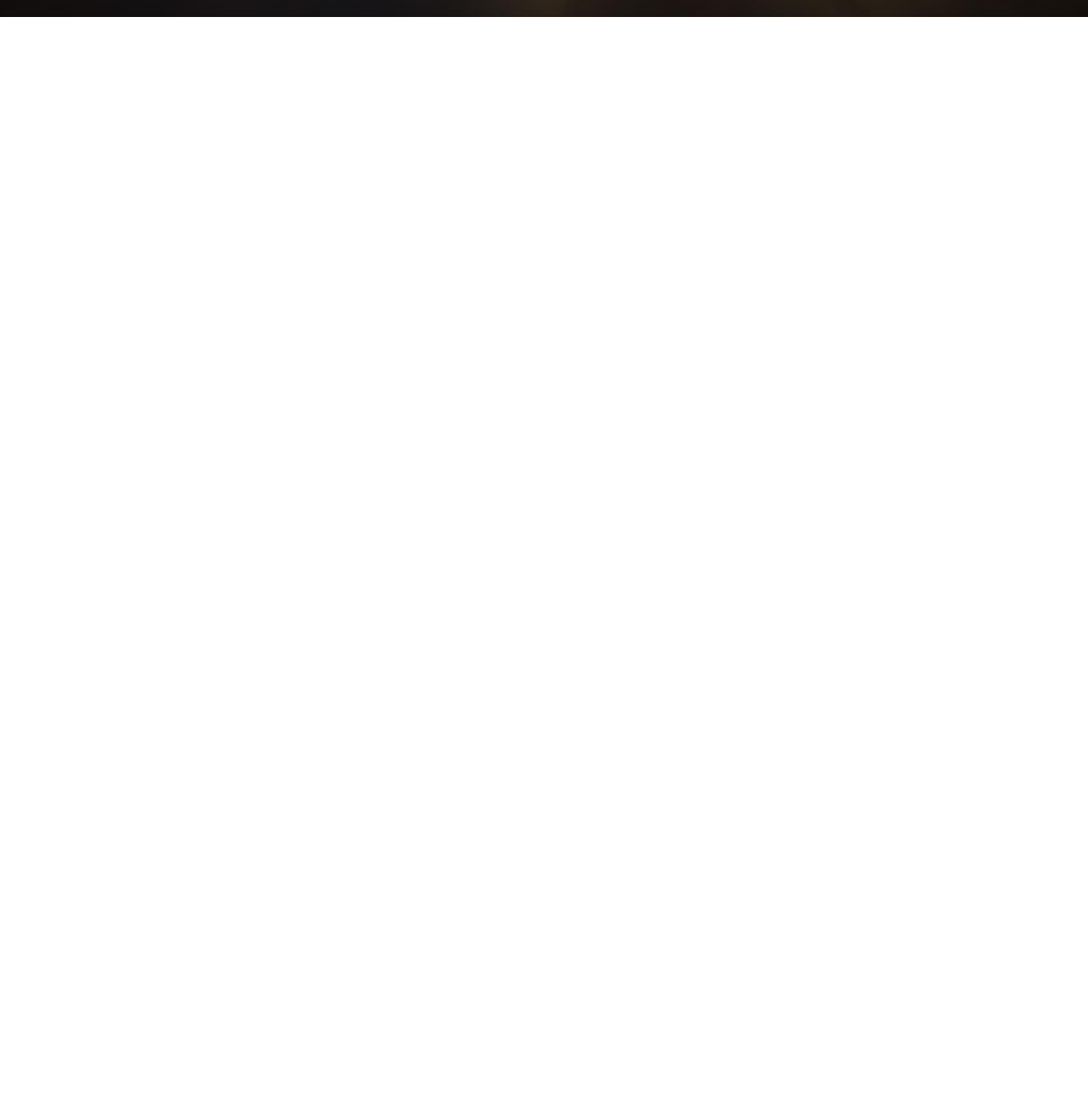
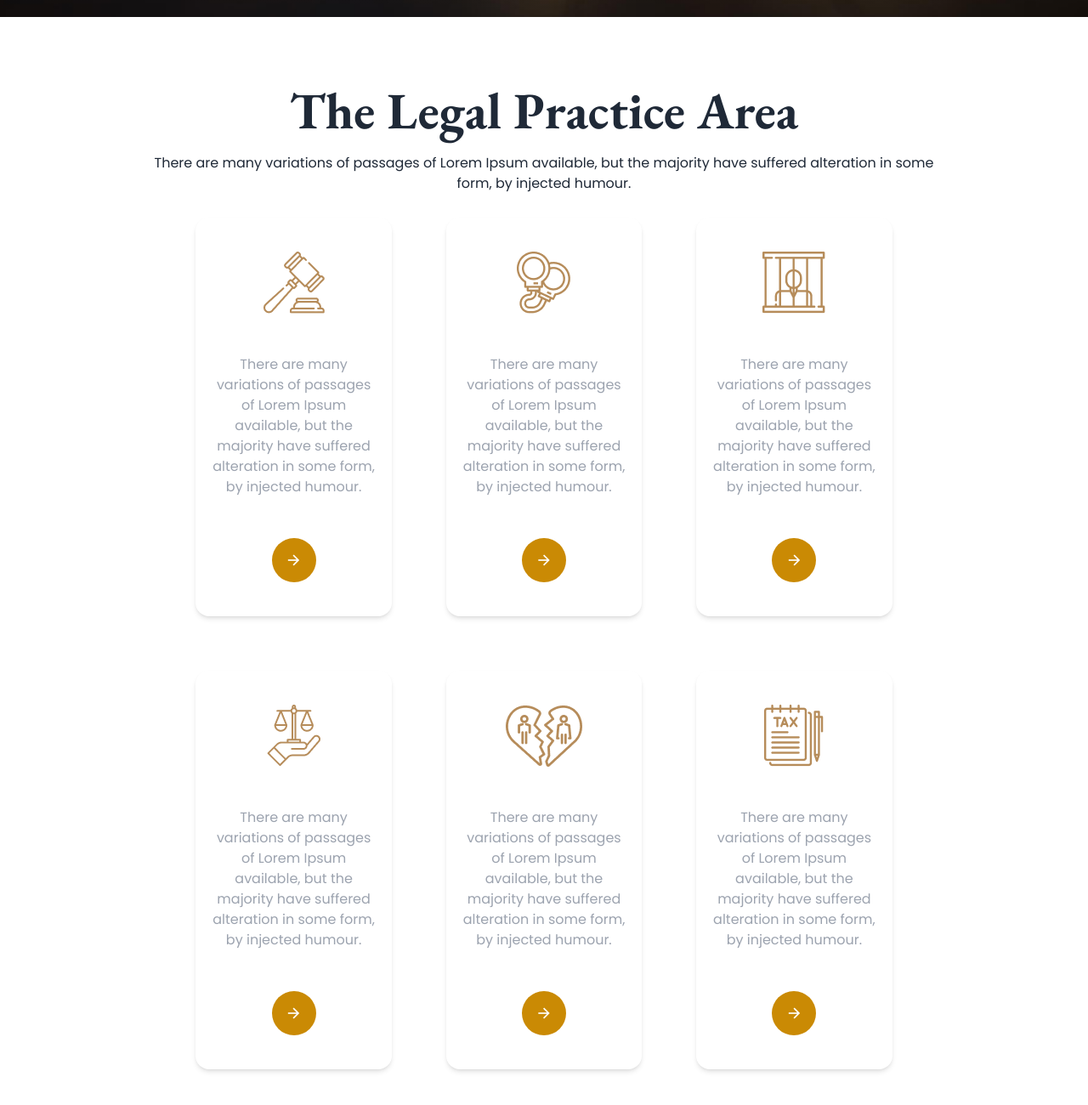
Before and after one commit to Ryusen9/justice-webpage, a website built with Vite: page index.html in a window 1280 px wide. Shown: the part 652-1952 px from the top of the page at 85% size. Before the commit the page ends 800 px from the top, so only its background shows below. Built offline with nearby package versions, Linux system fonts and the light colour scheme; what tailwindcss-animated would draw is missing.

Commit message:
added legal practice area

```diff
--- a/index.html
+++ b/index.html
@@ -18,7 +18,7 @@
                 <img src="./images/logo.png" alt="">
             </div>
 
-            <div class="block md:hidden" id="openBtn"><i class="ri-menu-line text-white text-3xl hover:text-main cursor-pointer duration-200"></i></div>
+            <div class="block md:hidden" id="openBtn"><i class="ri-menu-line text-yellow-600 text-3xl hover:text-main cursor-pointer duration-200"></i></div>
 
             <div class="menu-container hidden md:block">
                 <div class="breadcrumbs text-sm">
@@ -317,7 +317,7 @@
     <main>
         <!-- hero section -->
         <section>
-            <div class="hero-container py-24 md:py-40 h-full w-full bg-center bg-cover bg-no-repeat flex flex-col justify-center items-center" style="background-image: linear-gradient(180deg, rgb(17, 17, 17),rgba(17, 17, 17, 0) 100%), url(./images/banner.png);">
+            <div class="hero-container py-24 md:py-40 h-full w-full bg-center bg-cover bg-no-repeat flex flex-col justify-center items-center mb-20" style="background-image: linear-gradient(180deg, rgb(17, 17, 17),rgba(17, 17, 17, 0) 100%), url(./images/banner.png);">
                 <div class="text-container flex flex-col justify-center items-center">
                     <p class="text-white font-garamond text-center text-4xl md:text-5xl lg:text-6xl mb-5">We Provide Effective <br> Legal Solutions</p>
                     <p class="text-gray-300 w-[80%] text-center mb-5">There are many variations of passages of Lorem Ipsum available, but the majority have suffered alteration in some form, by injected humour.</p>
@@ -330,6 +330,54 @@
                 </div>
             </div>
         </section>
+        <!-- practice area -->
+         <section>
+            <div class="container w-[80%] mx-auto mb-20">
+                <div class="text">
+                    <p class="font-garamond font-bold text-4xl text-center md:text-5xl lg:text-6xl mb-5">The Legal Practice Area</p>
+                    <p class="w-[90%] text-center mx-auto mb-7">There are many variations of passages of Lorem Ipsum available, but the majority have suffered alteration in some form, by injected humour.</p>
+                </div>
+
+                <!-- grid section -->
+                 <div class="grid gap-16 grid-cols-1 md:grid-cols-2 lg:grid-cols-3 w-[80%] mx-auto">
+                    <div class="card flex justify-center items-center gap-12 hover:bg-gradient-to-b hover:from-gray-100 hover:via-gray-50 Hover:to-transparent shadow-md py-10 px-4 cursor-pointer">
+                        <img src="./images/business.png" alt="">
+                        <p class="text-center text-gray-400">There are many variations of passages of Lorem Ipsum available, but the majority have suffered alteration in some form, by injected humour.</p>
+                        <div class="bg-yellow-600 py-3 px-4 rounded-full"><i class="ri-arrow-right-line text-xl text-white"></i></div>
+                    </div>
+
+                    <div class="card flex justify-center items-center gap-12 hover:bg-gradient-to-b hover:from-gray-100 hover:via-gray-50 Hover:to-transparent shadow-md py-10 px-4 cursor-pointer">
+                        <img src="./images/criminal.png" alt="">
+                        <p class="text-center text-gray-400">There are many variations of passages of Lorem Ipsum available, but the majority have suffered alteration in some form, by injected humour.</p>
+                        <div class="bg-yellow-600 py-3 px-4 rounded-full"><i class="ri-arrow-right-line text-xl text-white"></i></div>
+                    </div>
+
+                    <div class="card flex justify-center items-center gap-12 hover:bg-gradient-to-b hover:from-gray-100 hover:via-gray-50 Hover:to-transparent shadow-md py-10 px-4 cursor-pointer">
+                        <img src="./images/child.png" alt="">
+                        <p class="text-center text-gray-400">There are many variations of passages of Lorem Ipsum available, but the majority have suffered alteration in some form, by injected humour.</p>
+                        <div class="bg-yellow-600 py-3 px-4 rounded-full"><i class="ri-arrow-right-line text-xl text-white"></i></div>
+                    </div>
+
+                    <div class="card flex justify-center items-center gap-12 hover:bg-gradient-to-b hover:from-gray-100 hover:via-gray-50 Hover:to-transparent shadow-md py-10 px-4 cursor-pointer">
+                        <img src="./images/education.png" alt="">
+                        <p class="text-center text-gray-400">There are many variations of passages of Lorem Ipsum available, but the majority have suffered alteration in some form, by injected humour.</p>
+                        <div class="bg-yellow-600 py-3 px-4 rounded-full"><i class="ri-arrow-right-line text-xl text-white"></i></div>
+                    </div>
+
+                    <div class="card flex justify-center items-center gap-12 hover:bg-gradient-to-b hover:from-gray-100 hover:via-gray-50 Hover:to-transparent shadow-md py-10 px-4 cursor-pointer">
+                        <img src="./images/divorce.png" alt="">
+                        <p class="text-center text-gray-400">There are many variations of passages of Lorem Ipsum available, but the majority have suffered alteration in some form, by injected humour.</p>
+                        <div class="bg-yellow-600 py-3 px-4 rounded-full"><i class="ri-arrow-right-line text-xl text-white"></i></div>
+                    </div>
+
+                    <div class="card flex justify-center items-center gap-12 hover:bg-gradient-to-b hover:from-gray-100 hover:via-gray-50 Hover:to-transparent shadow-md py-10 px-4 cursor-pointer">
+                        <img src="./images/tax.png" alt="">
+                        <p class="text-center text-gray-400">There are many variations of passages of Lorem Ipsum available, but the majority have suffered alteration in some form, by injected humour.</p>
+                        <div class="bg-yellow-600 py-3 px-4 rounded-full"><i class="ri-arrow-right-line text-xl text-white"></i></div>
+                    </div>
+                 </div>
+            </div>
+         </section>
     </main>
 
 
```
